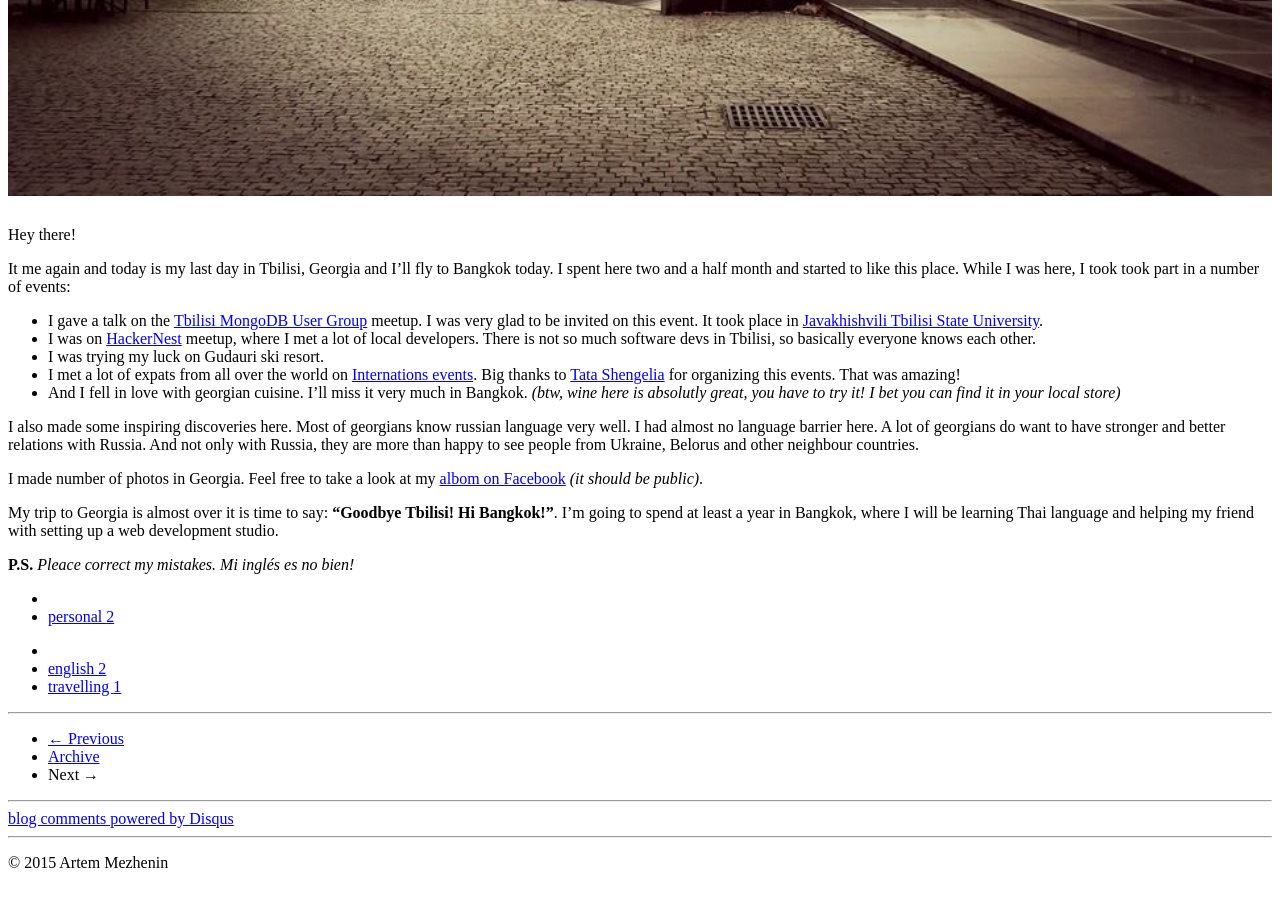
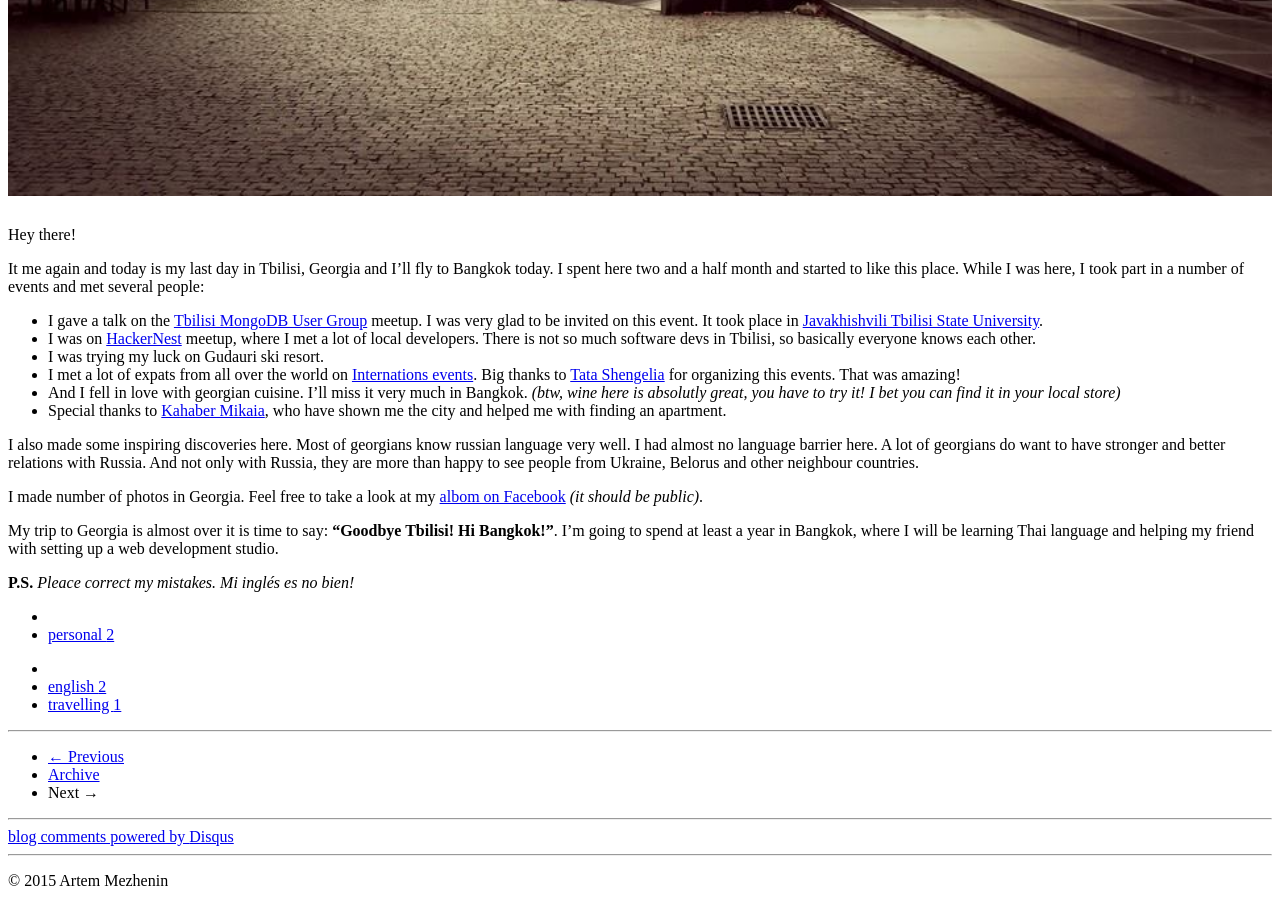
Before and after one commit to amezhenin/amezhenin_github.io, a Jekyll site: the page built from _posts/2015-02-02-goodbye-tbilisi-hi-bangkok.md, in a window 1280 px wide and 900 px high, scrolled down 743 px. Built offline with Jekyll 4.4.1, drawn with Linux system fonts in a browser that asks for light colours; comment, search, counter and statistics services are not loaded.

Commit message:
goodbye tbilisi hi bangkok #2

```diff
--- a/_posts/2015-02-02-goodbye-tbilisi-hi-bangkok.md
+++ b/_posts/2015-02-02-goodbye-tbilisi-hi-bangkok.md
@@ -21,13 +21,14 @@ tags: [english, travelling]
 
 Hey there!
 
-It me again and today is my last day in Tbilisi, Georgia and I'll fly to Bangkok today. I spent here two and a half month and started to like this place. While I was here, I took took part in a number of events:
+It me again and today is my last day in Tbilisi, Georgia and I'll fly to Bangkok today. I spent here two and a half month and started to like this place. While I was here, I took part in a number of events and met several people:
 
 * I gave a talk on the [Tbilisi MongoDB User Group](http://www.meetup.com/Tbilisi-MongoDB-User-Group/) meetup. I was very glad to be invited on this event. It took place in [Javakhishvili Tbilisi State University](http://www.tsu.edu.ge/en/).
 * I was on [HackerNest](http://www.meetup.com/HackerNestTBS/) meetup, where I met a lot of local developers. There is not so much software devs in Tbilisi, so basically everyone knows each other.
 * I was trying my luck on Gudauri ski resort.
 * I met a lot of expats from all over the world on [Internations events](http://www.internations.org/activity-group/7321). Big thanks to [Tata Shengelia](https://www.facebook.com/tata.shengelia) for organizing this events. That was amazing!
 * And I fell in love with georgian cuisine. I'll miss it very much in Bangkok. *(btw, wine here is absolutly great, you have to try it! I bet you can find it in your local store)*
+* Special thanks to [Kahaber Mikaia](https://www.facebook.com/kaxabermikaia), who have shown me the city and helped me with finding an apartment.
 
 I also made some inspiring discoveries here. Most of georgians know russian language very well. I had almost no language barrier here. A lot of georgians do want to have stronger and better relations with Russia. And not only with Russia, they are more than happy to see people from Ukraine, Belorus and other neighbour countries.
 
```
